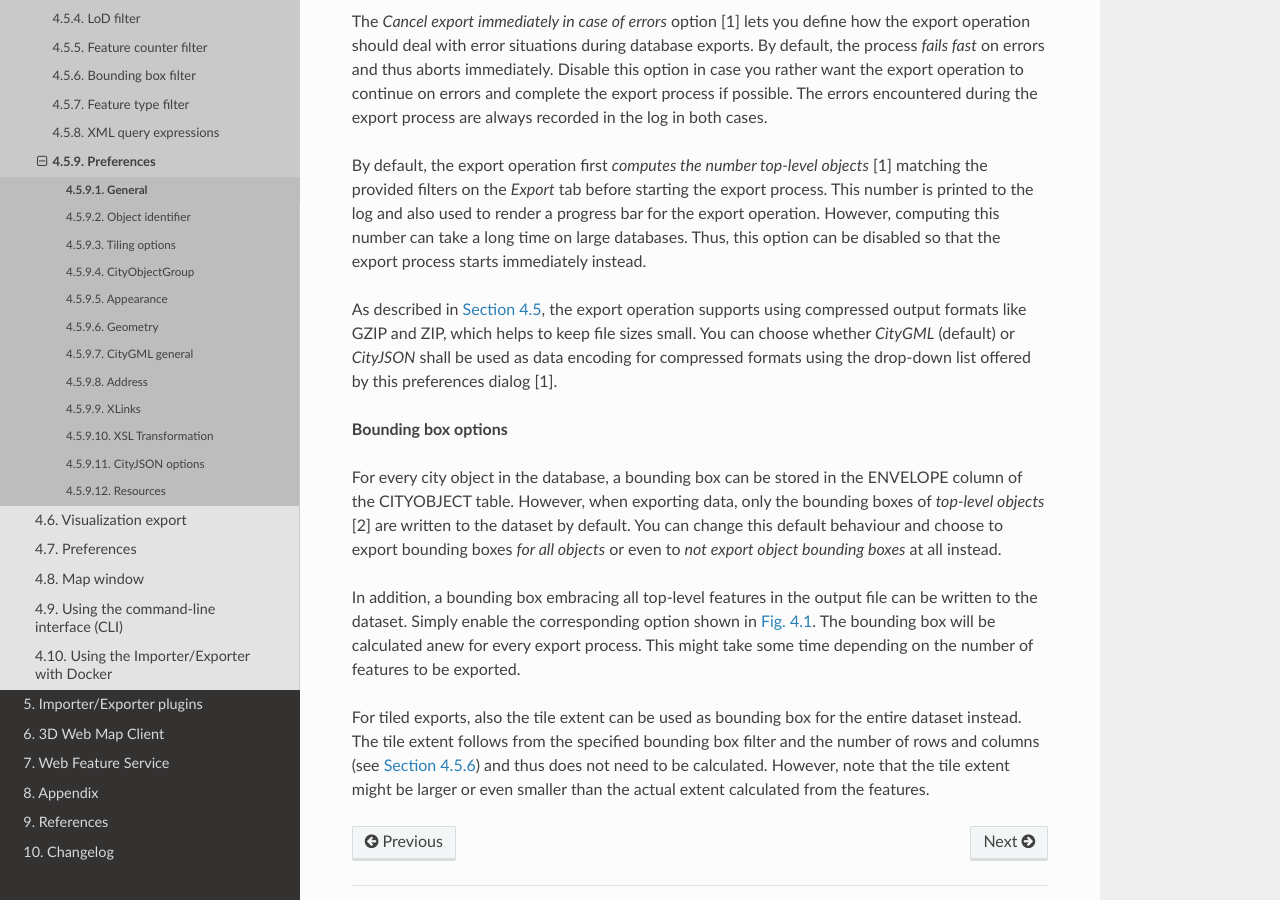
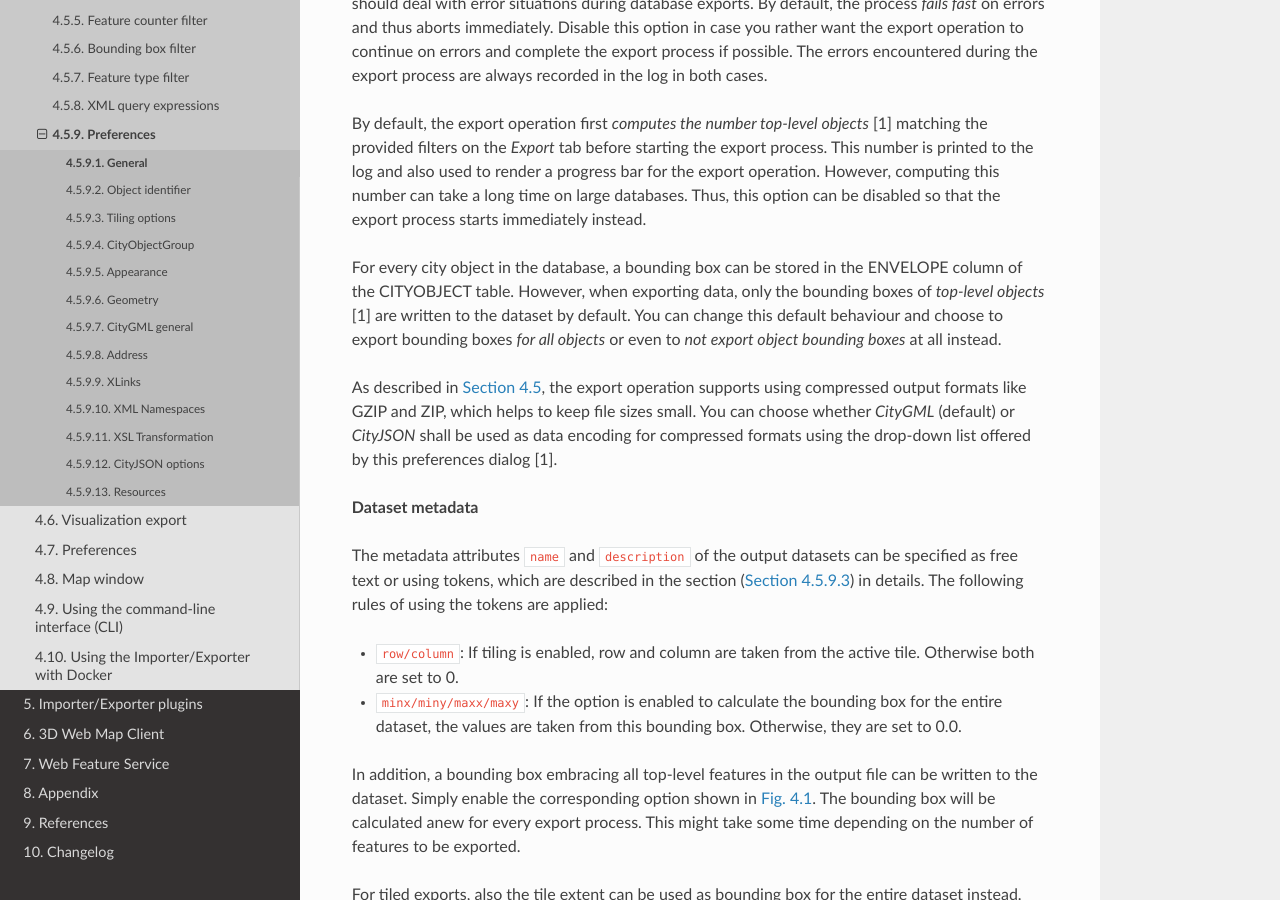
Before and after one commit to 3dcitydb/3dcitydb-docs, a Sphinx documentation site: the page built from source/impexp/export-preferences/general.rst, in a window 1280 px wide and 900 px high, scrolled down 1232 px. Built offline with Sphinx 7.4.7 and the Read the Docs theme 2.0.0, drawn with Linux system fonts in a browser that asks for light colours.

Commit message:
updated docs for impexp 5.4

```diff
--- a/source/impexp/export-preferences/general.rst
+++ b/source/impexp/export-preferences/general.rst
@@ -43,19 +43,27 @@ printed to the log and also used to render a progress bar for the export operati
 computing this number can take a long time on large databases. Thus, this option can be disabled
 so that the export process starts immediately instead.
 
+For every city object in the database, a bounding box can be stored in the
+ENVELOPE column of the CITYOBJECT table. However, when exporting data, only the
+bounding boxes of *top-level objects* [1] are written to the dataset by default.
+You can change this default behaviour and choose to export bounding boxes *for all
+objects* or even to *not export object bounding boxes* at all instead.
+
 As described in :numref:`impexp_citygml_export_chapter`, the export operation
 supports using compressed output formats like GZIP and ZIP, which helps to keep file
 sizes small. You can choose whether *CityGML* (default) or *CityJSON* shall
 be used as data encoding for compressed formats using the drop-down list offered by this
 preferences dialog [1].
 
-**Bounding box options**
+**Dataset metadata**
 
-For every city object in the database, a bounding box can be stored in the
-ENVELOPE column of the CITYOBJECT table. However, when exporting data, only the
-bounding boxes of *top-level objects* [2] are written to the dataset by default.
-You can change this default behaviour and choose to export bounding boxes *for all
-objects* or even to *not export object bounding boxes* at all instead.
+The metadata attributes ``name`` and ``description`` of the output datasets can be specified as free text or using
+tokens, which are described in the section (:numref:`impexp_preferences_export_tiling_chapter`) in details.
+The following rules of using the tokens are applied:
+
+* ``row/column``: If tiling is enabled, row and column are taken from the active tile. Otherwise both are set to 0.
+* ``minx/miny/maxx/maxy``: If the option is enabled to calculate the bounding box for the entire dataset, the values
+  are taken from this bounding box. Otherwise, they are set to 0.0.
 
 In addition, a bounding box embracing all top-level features in the output file can be
 written to the dataset. Simply enable the corresponding option shown in
--- a/source/impexp/export-preferences/index.rst
+++ b/source/impexp/export-preferences/index.rst
@@ -18,6 +18,7 @@ preference settings that are presented in this chapter.
    citygml-general
    address
    xlinks
+   xml-namespaces
    xsl-transformation
    cityjson
    resources
```
Also changed, not shown: source/impexp/export-preferences/xml-namespaces.rst (added, +22 -0 lines), source/media/impexp_export_preferences_address_fig.png, source/media/impexp_export_preferences_citygml_general_fig.png, source/media/impexp_export_preferences_general_fig.png, source/media/impexp_export_preferences_namespaces_fig.png (added), source/media/impexp_export_preferences_xlinks_fig.png, source/media/impexp_export_preferences_xsl_fig.png.
